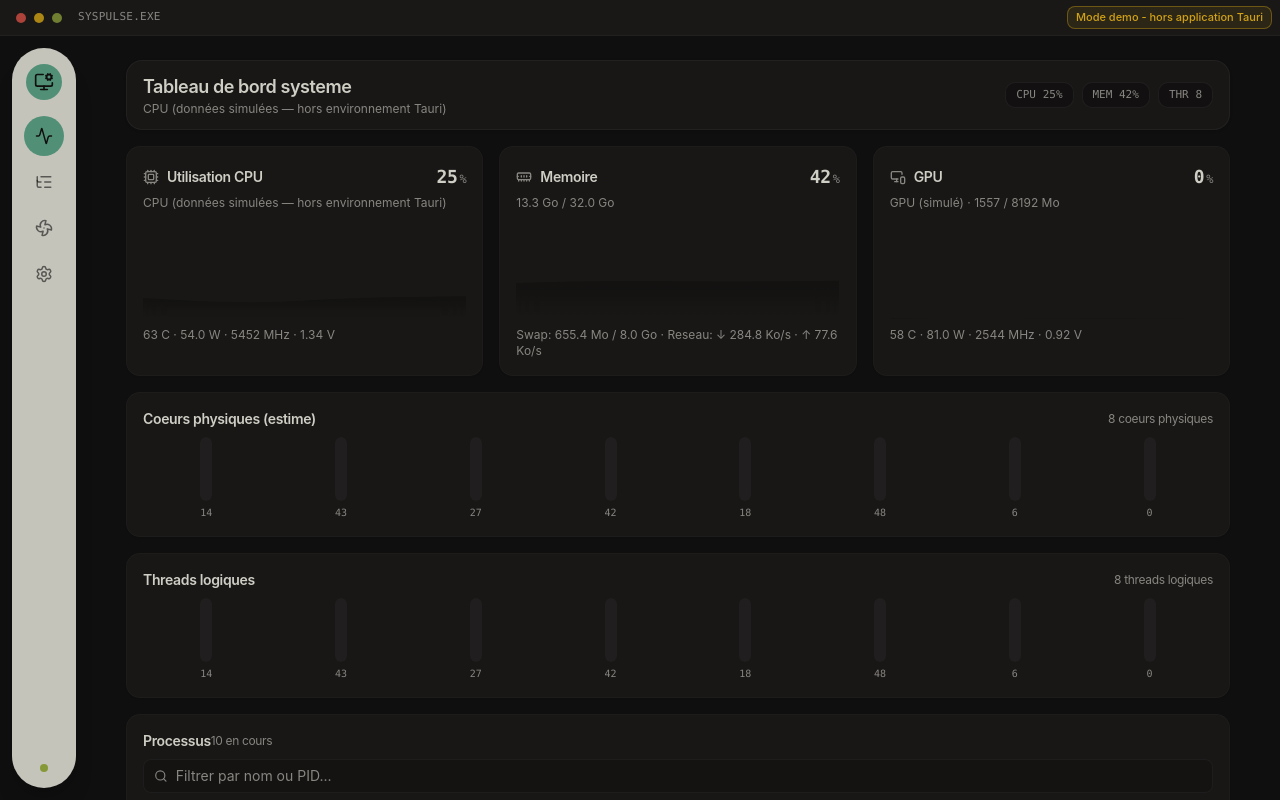
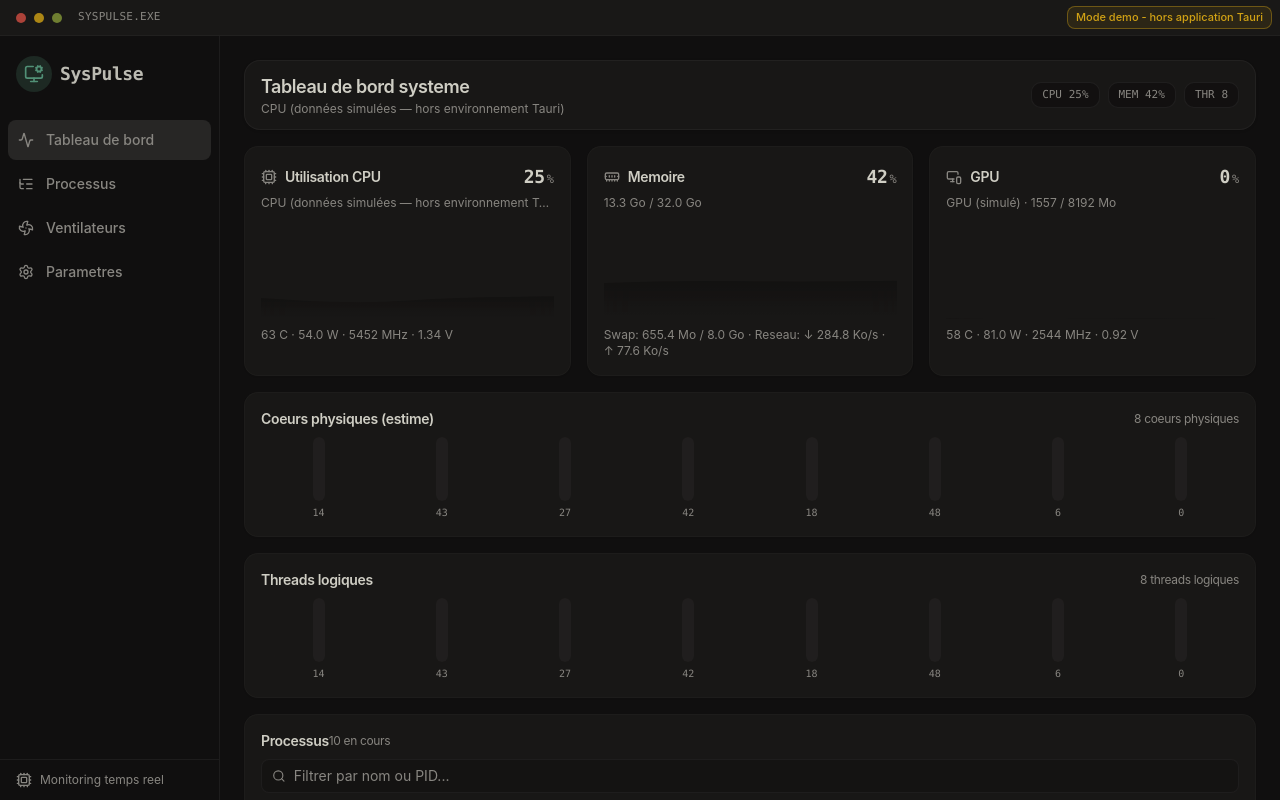
Before and after one commit to Mechalicious/syspulse, a React (Vite) app: page / in a window 1280 px wide. Built offline with nearby package versions, Linux system fonts and the light colour scheme.

Commit message:
fix: revert sidebar, restyle scrollbar to look more native
Sidebar goes back to the expandable side panel. The custom scrollbar
utility now renders a wider, rounded, inset thumb instead of the thin
flat bar, closer to a native app scrollbar.

```diff
--- a/src/components/layout/sidebar.tsx
+++ b/src/components/layout/sidebar.tsx
@@ -1,4 +1,5 @@
-import { Activity, Fan, ListTree, MonitorCog, Settings } from "lucide-react";
+import { useState } from "react";
+import { Activity, Cpu, Fan, ListTree, MonitorCog, Settings } from "lucide-react";
 import { cn } from "@/lib/utils";
 
 interface SidebarProps {
@@ -8,6 +9,7 @@ interface SidebarProps {
 }
 
 export function Sidebar({ activeSection, onNavigate, language }: SidebarProps) {
+  const [collapsed, setCollapsed] = useState(false);
   const navItems = language === "en"
     ? [
         { id: "dashboard" as const, label: "Dashboard", icon: Activity },
@@ -23,16 +25,33 @@ export function Sidebar({ activeSection, onNavigate, language }: SidebarProps) {
       ];
 
   return (
-    <div className="hidden shrink-0 items-stretch py-3 pl-3 md:flex">
-      <div className="flex w-16 flex-col items-center gap-1 rounded-full bg-foreground/95 py-4 shadow-xl">
-        <div className="mb-3 flex h-9 w-9 flex-shrink-0 items-center justify-center rounded-full bg-chart-1 text-background">
-          <MonitorCog className="h-5 w-5" />
-        </div>
+    <div
+      className={cn(
+        "hidden h-full flex-shrink-0 border-r border-border/60 bg-sidebar pt-4 transition-[width] duration-300 ease-in-out md:flex md:flex-col",
+        collapsed ? "md:w-sidebar-collapsed" : "md:w-sidebar",
+      )}
+    >
+      <div className="flex w-full flex-col px-2">
+        <button
+          type="button"
+          onClick={() => setCollapsed((c) => !c)}
+          className="mb-6 flex items-center gap-2 rounded-md px-2 py-1 text-left"
+          title={language === "en" ? "Collapse / expand" : "Reduire / agrandir"}
+        >
+          <span className="flex h-9 w-9 flex-shrink-0 items-center justify-center rounded-full bg-chart-1/20 text-chart-1">
+            <MonitorCog className="h-5 w-5" />
+          </span>
+          <span
+            className={cn(
+              "font-mono text-lg font-semibold tracking-tight text-foreground/90 transition-opacity duration-200",
+              collapsed ? "sr-only opacity-0" : "opacity-100",
+            )}
+          >
+            SysPulse
+          </span>
+        </button>
 
-        <nav
-          className="flex flex-1 flex-col items-center gap-1.5"
-          aria-label={language === "en" ? "Main navigation" : "Navigation principale"}
-        >
+        <nav className="flex flex-col gap-1" aria-label={language === "en" ? "Main navigation" : "Navigation principale"}>
           {navItems.map((item) => {
             const Icon = item.icon;
             const active = activeSection === item.id;
@@ -40,26 +59,27 @@ export function Sidebar({ activeSection, onNavigate, language }: SidebarProps) {
               <button
                 key={item.id}
                 type="button"
-                title={item.label}
-                aria-label={item.label}
                 onClick={() => onNavigate(item.id)}
                 className={cn(
-                  "flex h-10 w-10 flex-shrink-0 items-center justify-center rounded-full transition-colors",
+                  "flex h-10 items-center gap-3 rounded-md px-2.5 text-sm font-medium transition-colors",
                   active
-                    ? "bg-chart-1 text-background"
-                    : "text-background/60 hover:bg-background/10 hover:text-background",
+                    ? "bg-sidebar-accent text-sidebar-accent-foreground"
+                    : "text-muted-foreground hover:bg-sidebar-accent/60 hover:text-foreground",
                 )}
               >
-                <Icon className="h-[18px] w-[18px]" />
+                <Icon className="h-4 w-4 flex-shrink-0" />
+                <span className={cn("truncate", collapsed && "sr-only opacity-0")}>{item.label}</span>
               </button>
             );
           })}
         </nav>
+      </div>
 
-        <span
-          className="mt-3 h-2 w-2 flex-shrink-0 animate-pulse rounded-full bg-success"
-          title={language === "en" ? "Real-time monitoring" : "Monitoring temps reel"}
-        />
+      <div className="mt-auto flex items-center gap-2 border-t border-border/60 px-4 py-3 text-muted-foreground">
+        <Cpu className="h-4 w-4 flex-shrink-0" />
+        <span className={cn("truncate text-xs", collapsed && "sr-only opacity-0")}>
+          {language === "en" ? "Real-time monitoring" : "Monitoring temps reel"}
+        </span>
       </div>
     </div>
   );
--- a/src/globals.css
+++ b/src/globals.css
@@ -10,15 +10,25 @@
 
 @utility scrollbar-thin {
   scrollbar-width: thin;
+  scrollbar-color: var(--color-muted-foreground) transparent;
+
   &::-webkit-scrollbar {
-    height: 6px;
-    width: 6px;
+    width: 12px;
+    height: 12px;
+  }
+  &::-webkit-scrollbar-track {
+    background: transparent;
   }
   &::-webkit-scrollbar-thumb {
-    background-color: var(--color-border);
-    border-radius: 3px;
+    background-color: var(--color-muted-foreground);
+    border-radius: 9999px;
+    border: 2.5px solid transparent;
+    background-clip: padding-box;
   }
-  &::-webkit-scrollbar-track {
+  &::-webkit-scrollbar-thumb:hover {
+    background-color: var(--color-foreground);
+  }
+  &::-webkit-scrollbar-corner {
     background: transparent;
   }
 }
```
